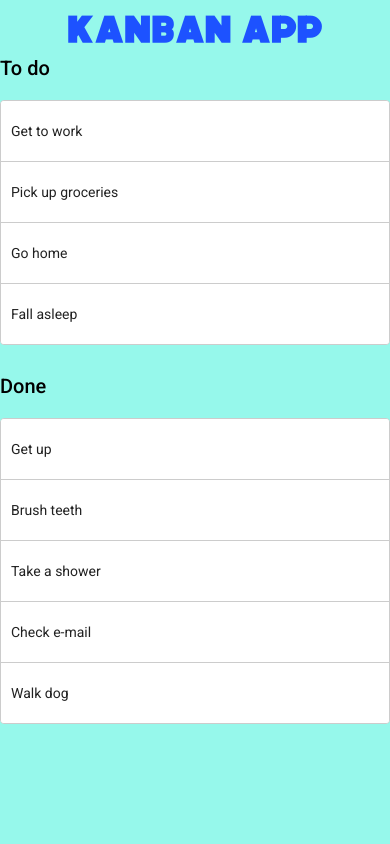
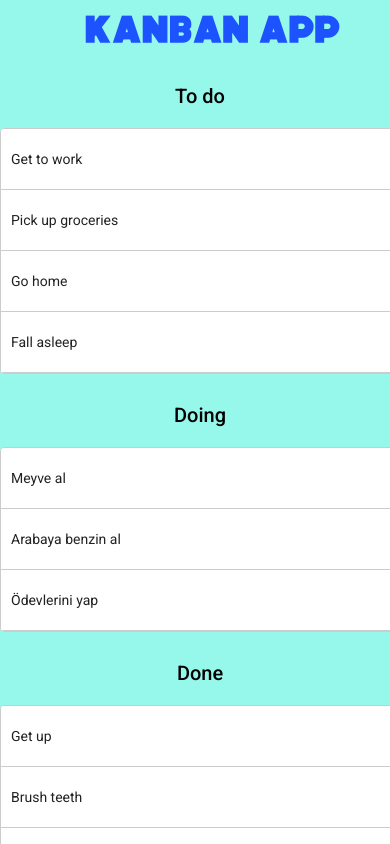
Before and after one commit to asimkaya/KanbanApp, an Angular app: page / in a window 390 px wide. Shown: the top 844 px of the page. Built offline with nearby package versions, Linux system fonts and the light colour scheme.

Commit message:
changing user media device on mobile

```diff
--- a/src/app/app.module.ts
+++ b/src/app/app.module.ts
@@ -6,6 +6,7 @@ import { AppComponent } from './app.component';
 import { BrowserAnimationsModule } from '@angular/platform-browser/animations';
 import { KanbanComponent } from './kanban/kanban.component';
 import { DragDropModule } from '@angular/cdk/drag-drop';
+import { MatButtonModule } from '@angular/material/button';
 
 @NgModule({
   declarations: [
@@ -16,6 +17,7 @@ import { DragDropModule } from '@angular/cdk/drag-drop';
     BrowserModule,
     AppRoutingModule,
     DragDropModule,
+    MatButtonModule,
     BrowserAnimationsModule
   ],
   providers: [],
--- a/src/app/kanban/kanban.component.html
+++ b/src/app/kanban/kanban.component.html
@@ -1,3 +1,4 @@
+<main>
     <div cdkDropListGroup>
         <div class="example-container">
             <h2>To do</h2>
@@ -6,7 +7,13 @@
                 <div class="example-box" *ngFor="let item of todo" cdkDrag>{{item}}</div>
             </div>
         </div>
+        <div class="example-container">
+            <h2>Doing</h2>
 
+            <div cdkDropList [cdkDropListData]="doing" class="example-list" (cdkDropListDropped)="drop($event)">
+                <div class="example-box" *ngFor="let item of doing" cdkDrag>{{item}}</div>
+            </div>
+        </div>
         <div class="example-container">
             <h2>Done</h2>
 
@@ -15,3 +22,4 @@
             </div>
         </div>
     </div>
+</main>
--- a/src/app/kanban/kanban.component.scss
+++ b/src/app/kanban/kanban.component.scss
@@ -1,11 +1,14 @@
+main {
+    display: flex;
+    justify-content: center;
+    margin-top: 2.5rem;
     .example-container {
         width: 400px;
         max-width: 100%;
         margin: 0 25px 25px 0;
         display: inline-block;
         vertical-align: top;
-}
-
+        text-align: center;
         .example-list {
             border: solid 1px #ccc;
             min-height: 60px;
@@ -14,7 +17,6 @@
             overflow: hidden;
             display: block;
         }
-
         .example-box {
             padding: 20px 10px;
             border-bottom: solid 1px #ccc;
@@ -27,6 +29,7 @@
             cursor: move;
             background: white;
             font-size: 14px;
+        }
     }
 
     .cdk-drag-preview {
@@ -51,3 +54,4 @@
     .example-list.cdk-drop-list-dragging .example-box:not(.cdk-drag-placeholder) {
         transition: transform 250ms cubic-bezier(0, 0, 0.2, 1);
     }
+}
--- a/src/app/kanban/kanban.component.ts
+++ b/src/app/kanban/kanban.component.ts
@@ -19,7 +19,11 @@ export class KanbanComponent implements OnInit {
     'Go home',
     'Fall asleep'
   ];
-
+  doing = [
+    'Meyve al',
+    'Arabaya benzin al',
+    'Ödevlerini yap'
+  ]
   done = [
     'Get up',
     'Brush teeth',
--- a/src/styles.scss
+++ b/src/styles.scss
@@ -13,3 +13,8 @@ body {
     margin: 0;
     font-family: Roboto, "Helvetica Neue", sans-serif;
 }
+@media only screen and (max-width: 800px) {
+    body {
+        display: flex;
+    }
+}
```
Lines whose indentation alone changed are shown as unchanged.
